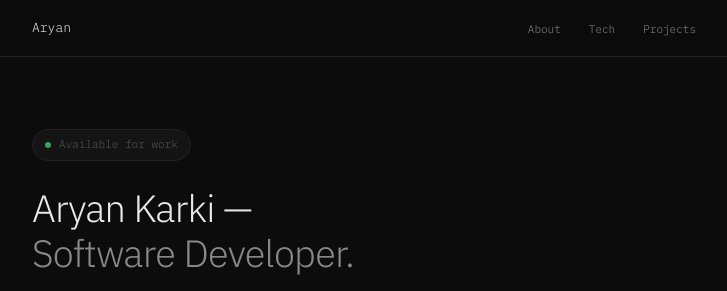
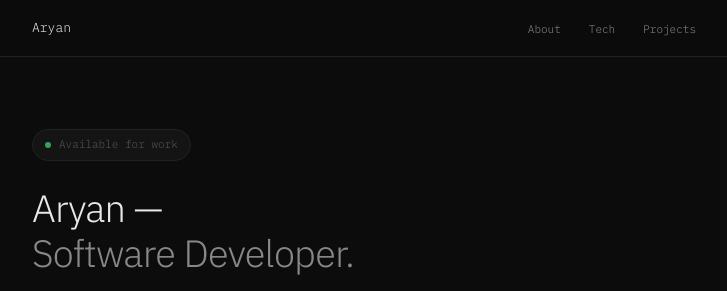
Before and after one commit to txtaryann-dev/Portfolio, a plain HTML site: page index.html in a window 1280 px wide. Shown: the top 291 px of the page, without its empty margins (276-1003 px from the left). Drawn offline with Linux system fonts and the light colour scheme.

Commit message:
Update hero title to remove last name

```diff
--- a/index.html
+++ b/index.html
@@ -145,7 +145,7 @@
     <div class="hero-inner">
       <div>
         <div class="status"><span class="status-dot"></span>Available for work</div>
-        <h1 class="hero-title">Aryan Karki —<br><span>Software Developer.</span></h1>
+        <h1 class="hero-title">Aryan —<br><span>Software Developer.</span></h1>
         <p class="hero-desc">I'm a software developer from Kathmandu, Nepal. I have interest in Full Stack Development, Artificial Intelligence, Machine Learning and everything in between.</p>
       </div>
     </div>
```
